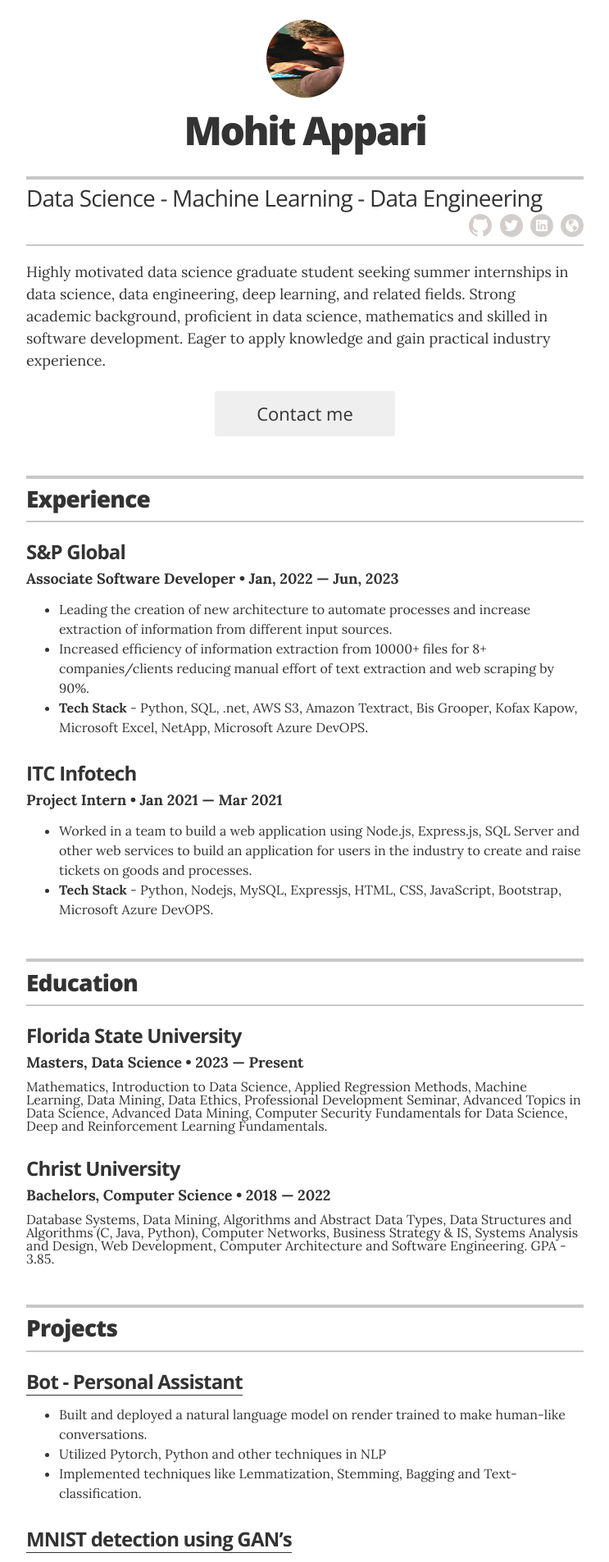
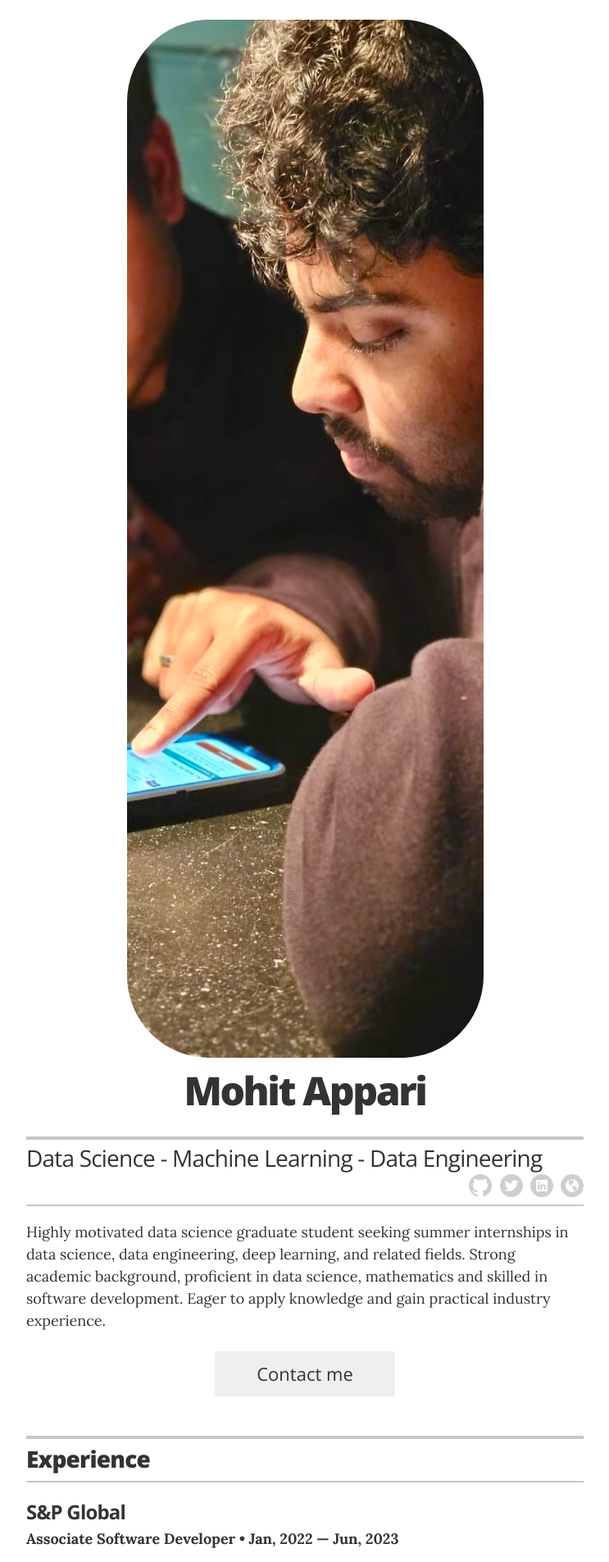
Before and after one commit to moh1tt/resume, a Jekyll site: the page built from index.html, in a window 1280 px wide. Shown: the top 1905 px of the page at 82% size, without its empty margins (268-1011 px from the left). Built offline with Jekyll 4.4.1, drawn with Linux system fonts in a browser that asks for light colours.

Commit message:
change dim

```diff
--- a/_sass/_resume.scss
+++ b/_sass/_resume.scss
@@ -21,8 +21,8 @@
 .page-header { padding: 1.5rem 0;
 
   .avatar {
-    width: 95px;
-    height: 95px;
+    width: 300;
+    height: 300;
     max-width: 100%;
     overflow: hidden;
     @include border-radius(100px);
```
